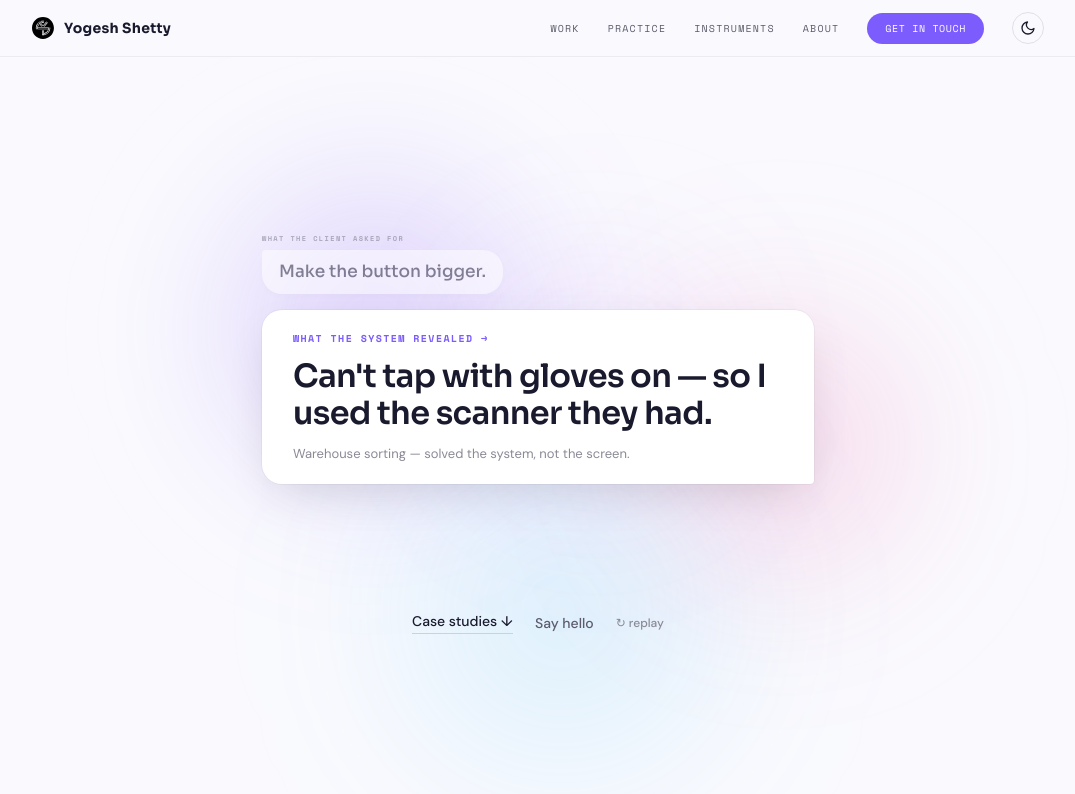
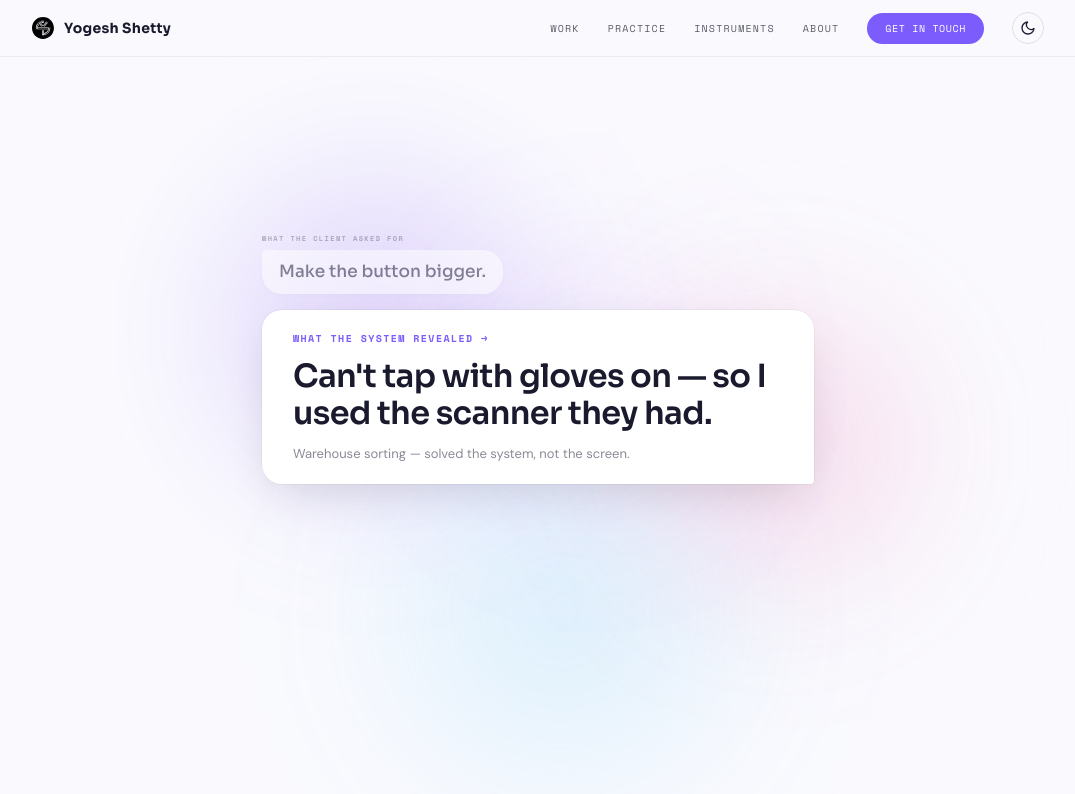
Before and after one commit to ykshettydesign/YKShetty-portfolio, a React (Vite) app: page / in a window 1280 px wide. Shown: the top 794 px of the page, without its empty margins (102-1177 px from the left). Built offline with nearby package versions, Linux system fonts and the light colour scheme.

Commit message:
Update Hero.jsx

```diff
--- a/src/components/Hero.jsx
+++ b/src/components/Hero.jsx
@@ -1,5 +1,5 @@
 import React, { useRef } from 'react'
-import { hero, CONTACT_EMAIL } from '../data/content'
+import { hero } from '../data/content'
 import { useHeroSequence } from '../hooks/useHeroSequence'
 import { useHeroScroll } from '../hooks/useHeroScroll'
 
@@ -19,10 +19,9 @@ const TypingDots = () => (
 )
 
 export default function Hero() {
-  const { step, replay } = useHeroSequence()
+  const { step } = useHeroSequence()
   const heroInnerRef = useRef(null)
   const driftRootRef = useRef(null)
-  const paraRef = useRef(null)
 
   useHeroScroll(heroInnerRef, driftRootRef)
 
@@ -176,37 +175,6 @@ export default function Hero() {
               </div>
             </div>
           </div>
-          <div ref={paraRef} className="hero-post" style={{ marginTop: 'clamp(80px,12vw,128px)' }}>
-            <div
-              style={{
-                display: 'flex',
-                flexWrap: 'wrap',
-                gap: 22,
-                alignItems: 'center',
-                fontFamily: 'var(--font-body)',
-                fontSize: 14,
-                fontWeight: 500,
-                justifyContent: 'center',
-              }}
-            >
-              <a href="#work" className="text-link text-link--primary" style={{ paddingBottom: 3 }}>
-                Case studies ↓
-              </a>
-              <a href={`mailto:${CONTACT_EMAIL}`} className="text-link text-link--muted">
-                Say hello
-              </a>
-              <span
-                onClick={replay}
-                role="button"
-                tabIndex={0}
-                onKeyDown={(e) => (e.key === 'Enter' || e.key === ' ') && replay()}
-                className="replay-btn"
-                style={{ cursor: 'pointer', userSelect: 'none', fontSize: 12, color: 'var(--text-muted)' }}
-              >
-                ↻ replay
-              </span>
-            </div>
-          </div>
         </div>
       </section>
     </div>
```
